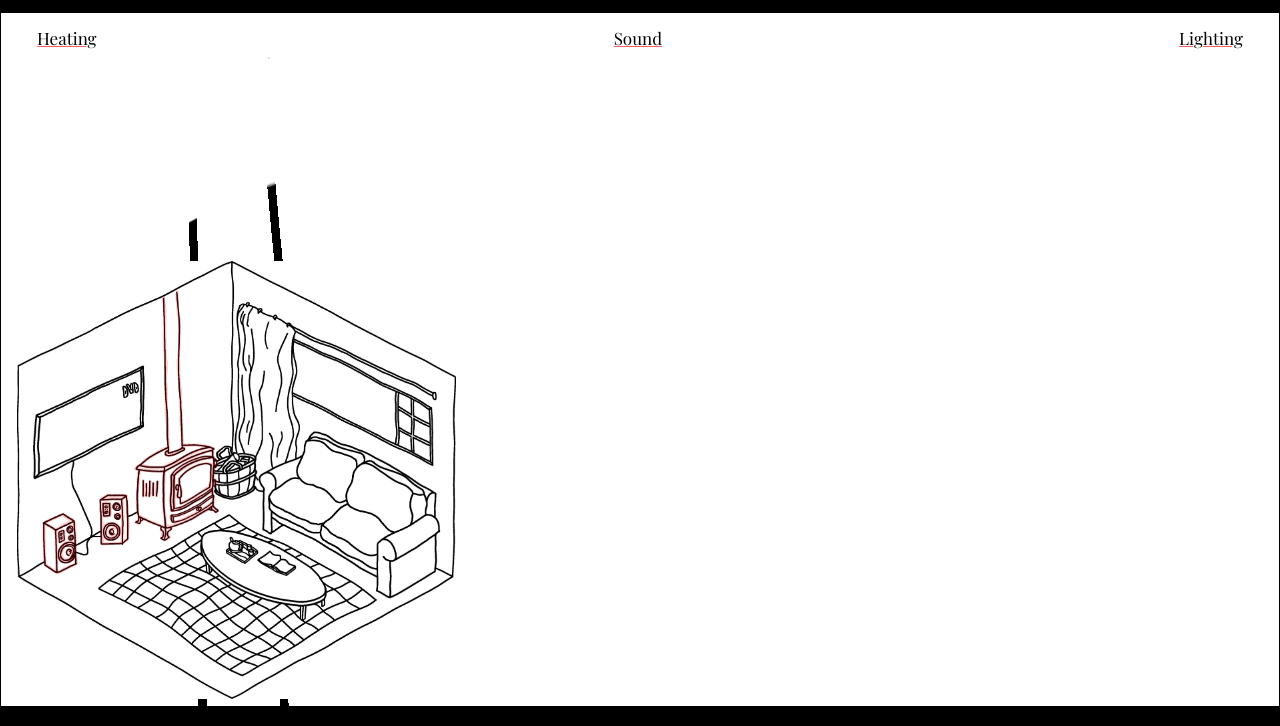
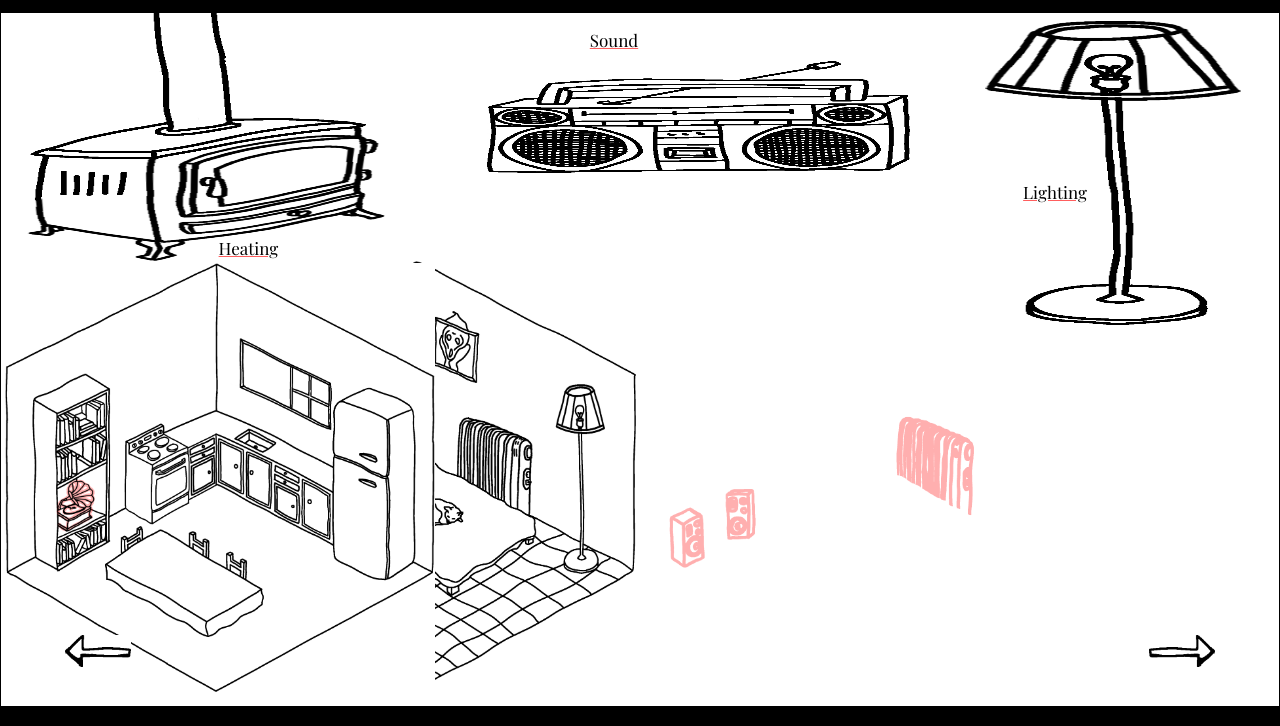
Before and after one commit to lanalder/habitats-homes, a plain HTML site: page index.html in a window 1280 px wide. Shown: the part 52-778 px from the top of the page. Drawn offline with nearby package versions, Linux system fonts and the light colour scheme.

Commit message:
with added js seasoning!

```diff
--- a/css/custom.css
+++ b/css/custom.css
@@ -32,20 +32,51 @@ a {
   padding: 0.2em 0.5em 0em 0.5em;
 }
 
-.icon-title-row {
-  display: flex;
-  justify-content: space-between;
-  margin: 0.2em 0.5em 0.2em 0.5em;
+.heat-t {
+  position: absolute;
+  top: 36vh;
+  left: 17vw;
+  z-index: 5;
 }
 
-.icon-row {
+.sound-t {
   position: absolute;
+  top: 10vh;
+  left: 46vw;
+}
+
+.light-t {
+  position: absolute;
+  top: 29vh;
+  right: 15vw;
+  z-index: 5;
+}
+
+.heat-i {
+ height: 50vh;
+ width: 28vw;
+ top: -11vh;
+ left: 2vw;
+ position: absolute;
+ z-index: 5;
+}
+
+.sound-i {
+  position: absolute;
+  height: 18vh;
+  left: 38vw;
+  top: 14vh;
+  height: 14vh;
+  width: 33vw;
 }
 
 .light-i {
-  z-index: 10;
+  position: absolute;
+  right: 3vw;
+  height: 38vh;
+  z-index: 5;
+  top: 9vh;
   width: 20vw;
-  height: 10vh;
 }
 
 .rooms {
@@ -53,20 +84,42 @@ a {
   position: relative;
 }
 
-.showing,
-.sound-btn-lounge,
-.heat-btn-lounge {
+.room {
   height: 98%;
   width: inherit;
   position: absolute;
-  left: 0.45em;
+  left: 0.05em;
   bottom: 0.2em;
 }
 
+.room > img {
+  width: inherit;
+  height: inherit;
+}
+
+/*
 .sound-btn-lounge,
 .heat-btn-lounge {
   opacity: 0.63;
+} */
+
+#leftBtn {
+  position: absolute;
+  z-index: 10;
+  height: 4vh;
+  left: 5vw;
+  bottom: 10vh;
 }
+
+#rightBtn {
+  position: absolute;
+  z-index: 10;
+  height: 4vh;
+  right: 5vw;
+  bottom: 10vh;
+}
+
+
 
 .footer {
   height: 5%;
--- a/index.html
+++ b/index.html
@@ -15,27 +15,44 @@
     <div class="nav">
       <div class="title">Habitats</div>
     </div>
-    <div class="icon-settings">
-      <div class="icon-title-row">
-        <a href="">Heating</a>
-        <a href="">Sound</a>
-        <a href="">Lighting</a>
-      </div>
       <div class="icon-row">
         <img class="icon heat-i" src="img/heat.png" alt="">
-        <img class="icon sound-i" src="img/sound.png" alt="">
+        <img class="icon sound-i" src="img/speaker.png" alt="">
         <img class="icon light-i" src="img/light.png" alt="">
       </div>
+      <div class="icon-settings">
+        <div class="icon-title-row">
+          <a href="" class="heat-t">Heating</a>
+          <a href="" class="sound-t">Sound</a>
+          <a href="" class="light-t">Lighting</a>
+        </div>
     </div>
     <div class="rooms">
-      <img class="room showing lounge" src="img/lounge.jpg" alt="">
-      <img class="sound-btn-lounge" src="img/sound-btn-lounge.png" alt="">
-      <img class="heat-btn-lounge" src="img/heat-btn-lounge.png" alt="">
+      <div class="lounge room">
+        <img class="lounge" src="img/lounge.jpg" alt="">
+        <img class="sound-btn-lounge" src="img/sound-btn-lounge.png" alt="">
+        <img class="heat-btn-lounge" src="img/heat-btn-lounge.png" alt="">
+      </div>
+      <div class="bedroom room">
+        <img class="br" src="img/bedroom.jpg" alt="">
+        <img class="heat-btn-br" src="img/heat-btn-br.png" alt="">
+        <img class="light-btn-br" src="img/light-btn-br.png" alt="">
+      </div>
+      <div class="kitchen room">
+        <img class="room kitchen" src="img/kitchen.png" alt="">
+      </div>
+
+    </div>
+    <div class="room-btns">
+      <img id="leftBtn" src="img/leftbtn.png" alt="">
+      <img id="rightBtn" src="img/rightbtn.png" alt="">
     </div>
     <div class="footer">
 
     </div>
   </div>
+
+  <script src="js/custom.js" charset="utf-8"></script>
 </body>
 
 </html>
--- /dev/null
+++ b/js/custom.js
@@ -0,0 +1,27 @@
+const prevBtn = document.querySelector('#leftBtn');
+const nextBtn = document.querySelector('#rightBtn');
+
+const rooms = document.querySelectorAll('.room');
+const length = rooms.length;
+
+let counter = 0;
+
+prevBtn.onclick = function(){
+  rooms[counter].style.display = 'none';
+  if (counter === 0){
+    counter = length - 1;
+  } else {
+    counter --;
+  }
+  rooms[counter].style.display = 'block';
+}
+
+nextBtn.onclick = function(){
+  rooms[counter].style.display = 'none';
+  if (counter === length - 1){
+    counter = 0;
+  } else {
+    counter ++;
+  }
+  rooms[counter].style.display = 'block';
+}
```
